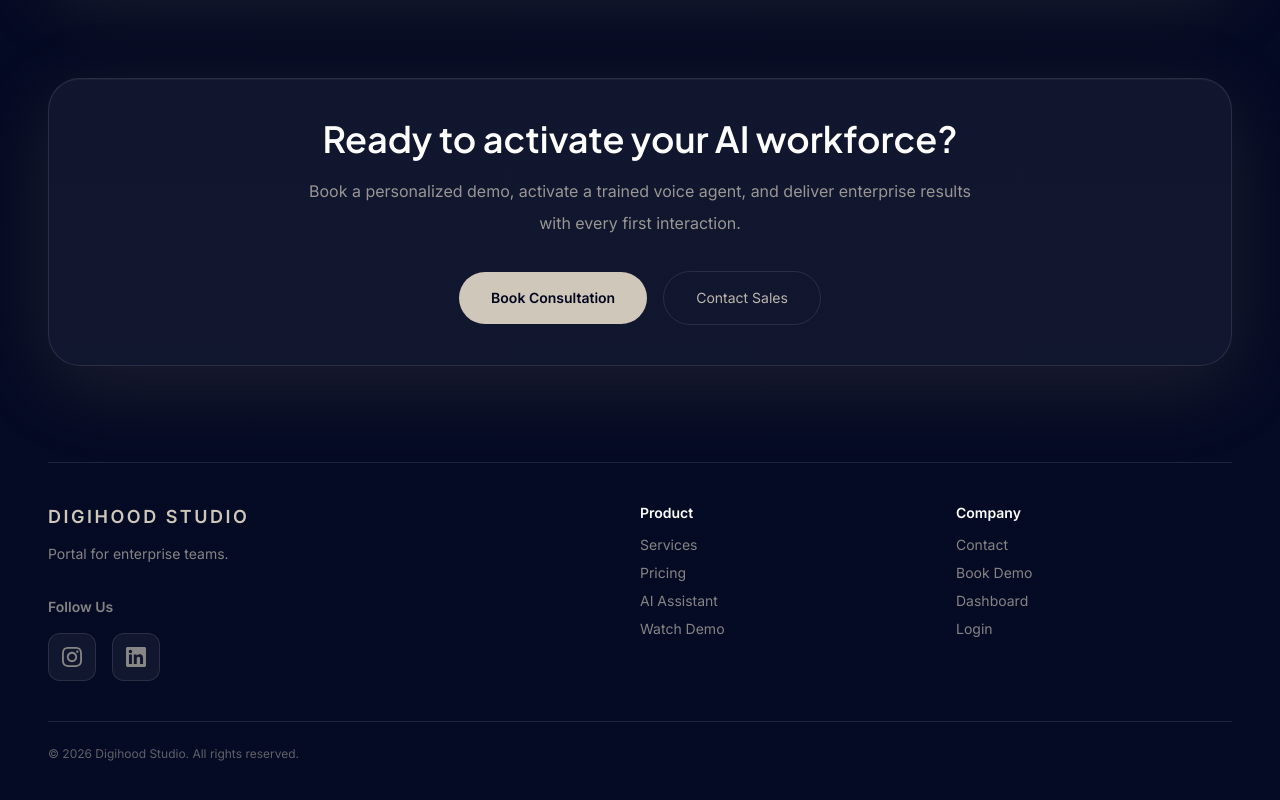
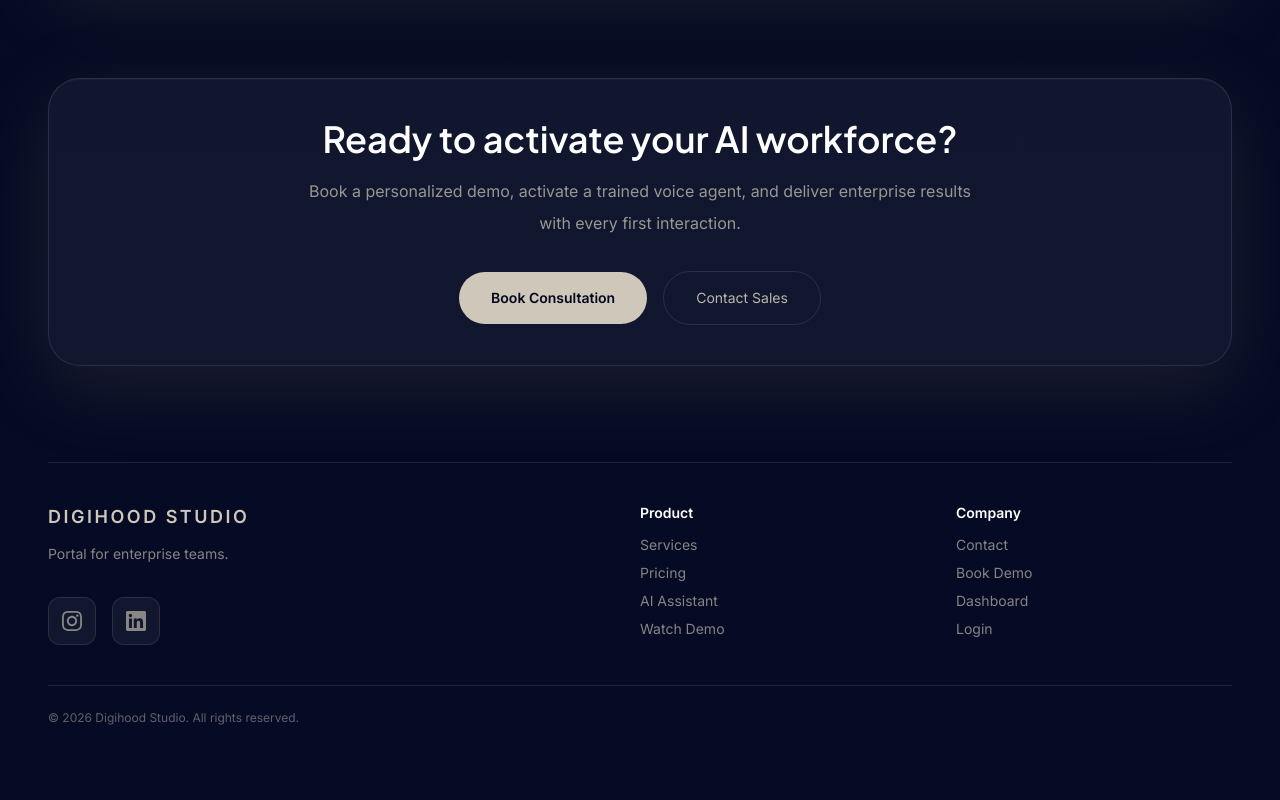
Before and after one commit to digihoodstudio/portalv1.1, a Next.js app in the folder frontend/: page / in a window 1280 px wide. Shown: the part 5413-6213 px from the top of the page. Built offline with nearby package versions, Linux system fonts and the light colour scheme; no server answers.

Commit message:
Update Footer.tsx

```diff
--- a/frontend/components/Footer.tsx
+++ b/frontend/components/Footer.tsx
@@ -27,7 +27,6 @@ export default function Footer() {
             Portal for enterprise teams.
           </p>
           <div class="mt-8">
-            <div class="font-semibold mb-4">Follow Us</div>
             <div class="flex gap-4">
               <a
                 href="https://www.instagram.com/digihoodstudio"
```
